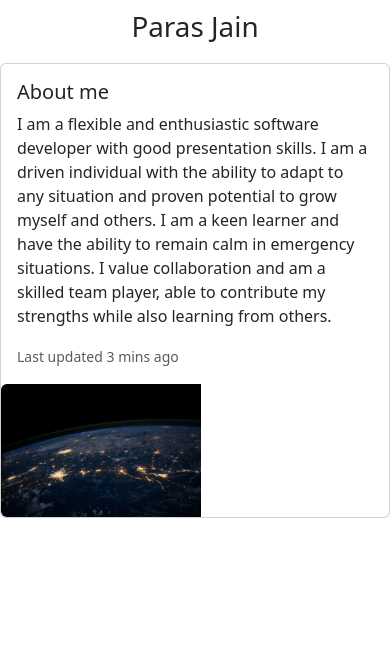
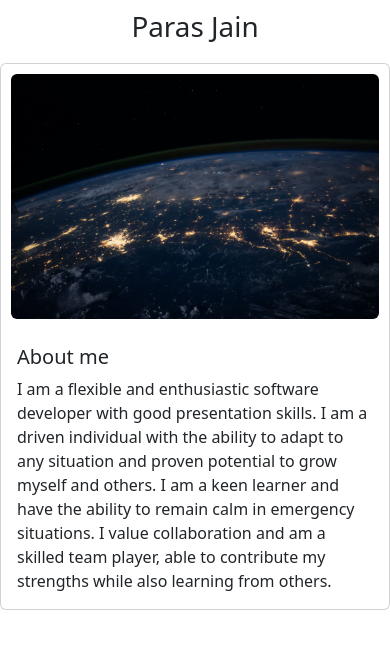
Before and after one commit to ParasJain2691/Portfolio, a Flask app: page / in a window 390 px wide. Shown: the top 649 px of the page. Run offline with Flask 2, Linux system fonts and the light colour scheme.

Commit message:
updated landing page and made UI responsive

```diff
--- /dev/null
+++ b/static/home.css
@@ -0,0 +1,29 @@
+
+#container{
+  max-width: 1000px;
+  margin: 0 auto;
+}
+.name{
+  margin-top:10px;
+  margin-bottom:20px;
+}
+
+.dp{
+  display:flex;
+  align-items:center;
+  justify-content:center;
+}
+
+@media screen and (max-width: 900px) {
+  .intro .col-md-8{
+    order:2;
+  }
+  .intro .dp{
+    order:1;
+    padding:10px;
+  }
+  .profile{
+    width:100vw;
+  }
+
+}
--- a/templates/home.html
+++ b/templates/home.html
@@ -5,25 +5,16 @@
   <meta http-equiv="X-UA-Compatible" content="IE=edge">
   <meta name="viewport" content="width=device-width, initial-scale=1.0">
   <title>Portfolio | Paras jain</title>
+  <link rel="stylesheet" href="../static/home.css">
   <link href="https://cdn.jsdelivr.net/npm/bootstrap@5.3.0-alpha3/dist/css/bootstrap.min.css" rel="stylesheet" integrity="sha384-KK94CHFLLe+nY2dmCWGMq91rCGa5gtU4mk92HdvYe+M/SXH301p5ILy+dN9+nJOZ" crossorigin="anonymous">
 
-  <style>
-    #container{
-      max-width: 1000px;
-      margin: 0 auto;
-    }
-    .name{
-      margin-top:10px;
-      margin-bottom:20px;
-    }
-  </style>
 </head>
 
 <body>
   <div id='container'>
     <h1 class='text-center fw-light name'>Paras Jain</h1>
     <div class="card mb-3">
-  <div class="row g-0">
+  <div class="row g-0 intro">
 
     <div class="col-md-8">
       <div class="card-body">
@@ -32,11 +23,11 @@
 the ability to adapt to any situation and proven potential to grow myself and others. I am a keen learner and
 have the ability to remain calm in emergency situations. I value collaboration and am a skilled team player,
 able to contribute my strengths while also learning from others.</p>
-        <p class="card-text"><small class="text-body-secondary">Last updated 3 mins ago</small></p>
+
       </div>
     </div>
-    <div class="col-md-4">
-      <img src="static/banner.jpg" width=200px height=200px class="img-fluid rounded-start" ; object-fit:cover;">
+    <div class="col-md-4 dp">
+      <img src="static/banner.jpg" width=200px height=200px class="img-fluid rounded profile" ; object-fit:cover;">
     </div>
   </div>
 </div>
```
